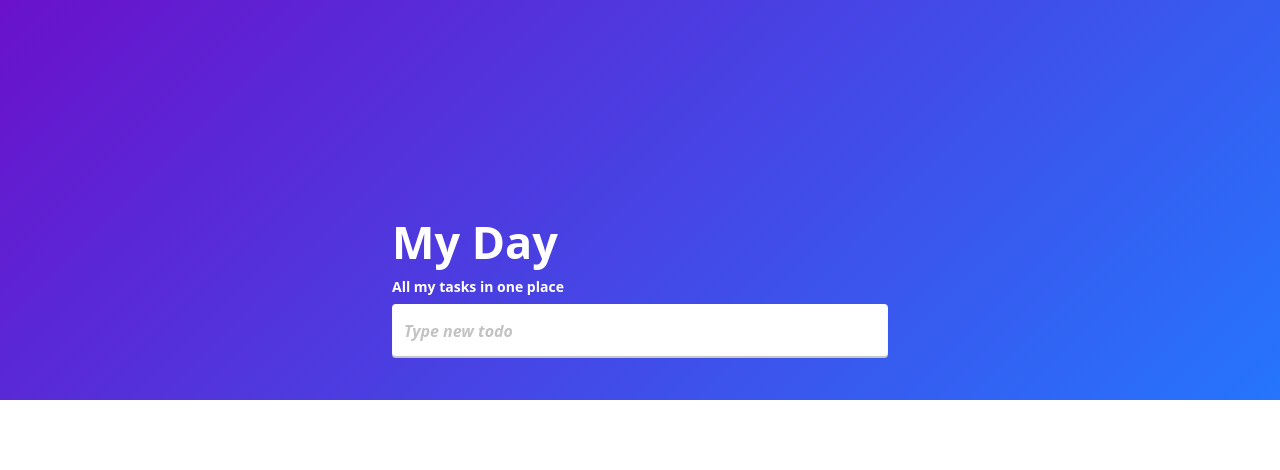
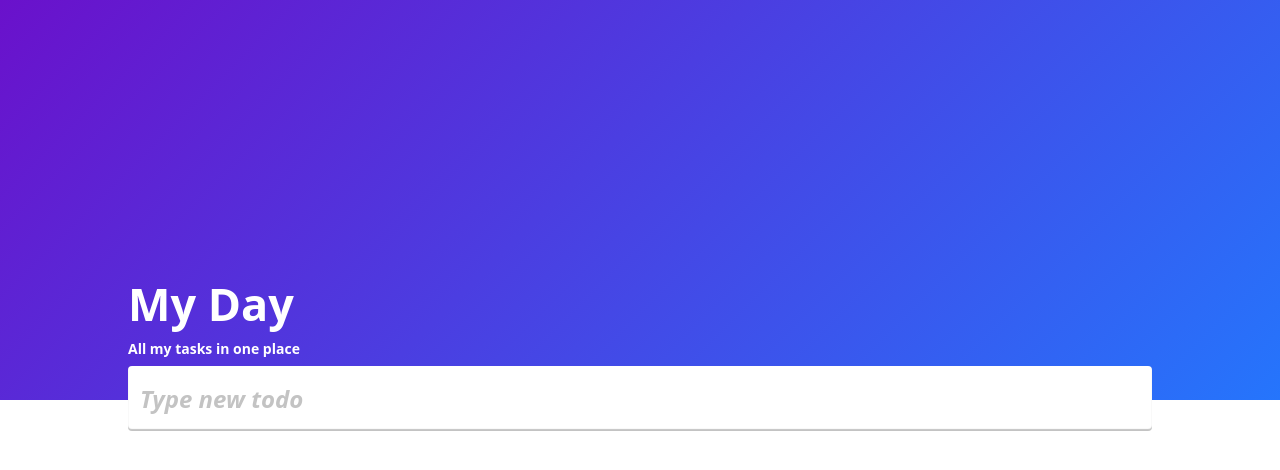
Before and after one commit to OrichalcosShunnoros/MyDayApp, a React (Vite) app: page / in a window 1280 px wide. Shown: the top 470 px of the page. Built offline with nearby package versions, Linux system fonts and the light colour scheme.

Commit message:
styles: Changes on width in input and tesks.

```diff
--- a/src/Components/tskList/tskList.jsx
+++ b/src/Components/tskList/tskList.jsx
@@ -51,7 +51,6 @@ export const TskList = ({ todos, toggleTodo, editTodo, deleteTodo }) => {
           )}
         </li>
       ))}
-
     </ul>
   );
 };
--- a/src/css/Header.css
+++ b/src/css/Header.css
@@ -17,10 +17,11 @@ header {
 }
 
 .new {
-    width: 31rem;
+    width: 80vw;
+    height: auto;
     padding: 16px 12px;
     border: none;
-    font-size: 16px;
+    font-size: x-large;
     box-shadow: inset 0 -2px 1px #0000003c;
     border-radius: 4px;
     outline: none;
@@ -32,10 +33,11 @@ header {
 }
 
 .search {
-    width: 31rem;
+    width: 80vw;
+    height: auto;
     padding: 16px 12px;
     border: none;
-    font-size: 16px;
+    font-size: x-large;
     box-shadow: inset 0 -2px 1px #0000003c;
     border-radius: 4px;
     outline: none;
--- a/src/css/index.css
+++ b/src/css/index.css
@@ -7,14 +7,15 @@
 }
 
 body {
+  height: 90vh;
   background: linear-gradient(135deg, #6a11cb, #2575fc) 0 0 / 100% 50vh no-repeat, #fff 0 50vh / 100% 50vh no-repeat;
   display: flex;
   flex-direction: column;
   align-items: center;
-  margin-top: 16.5%;
+  justify-content: center;
 
   .content {
-      max-width: 500px;
+      max-width: 80vw;
       background-color: transparent;
       border-radius: 8px;
       overflow: hidden;
--- a/src/css/tskList.css
+++ b/src/css/tskList.css
@@ -55,7 +55,7 @@
 
         label {
             flex: 1;
-            font-size: 18px;
+            font-size: x-large;
             word-break: break-word;
 
             &.completed {
```
